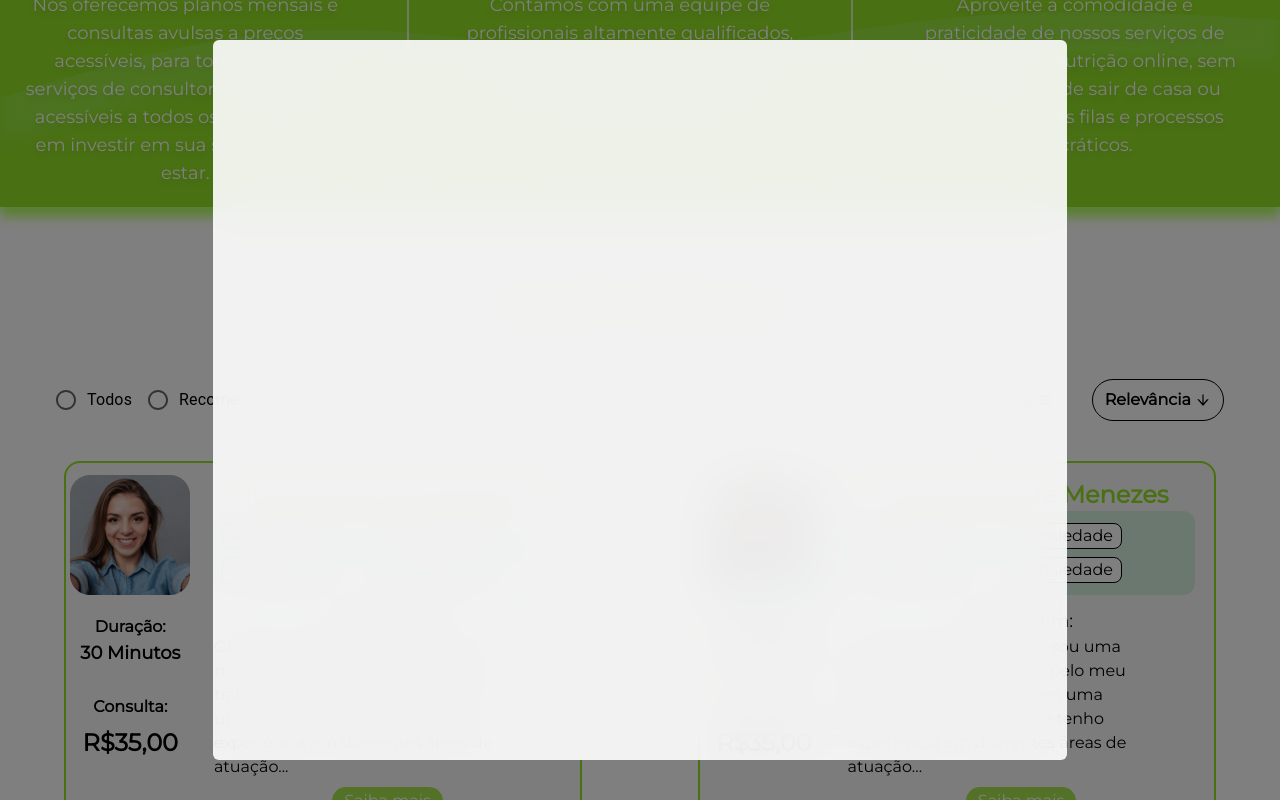
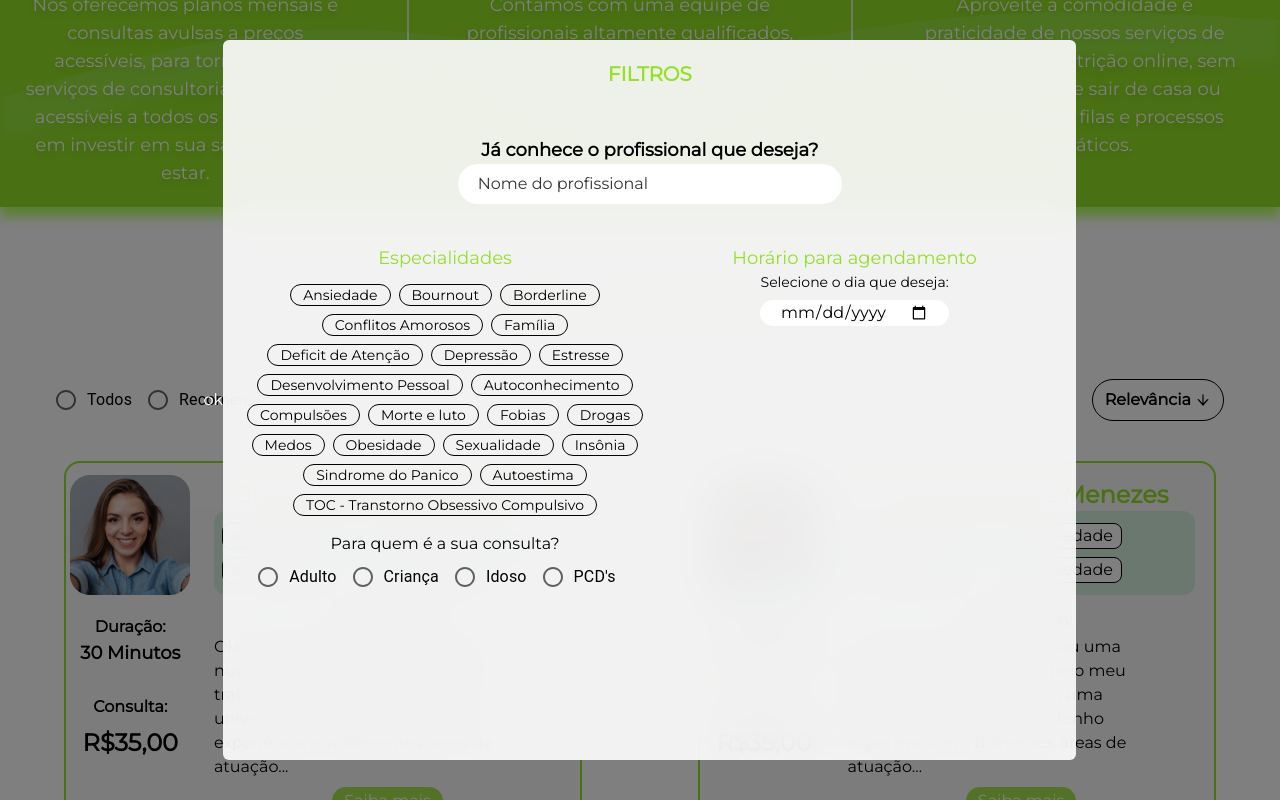
Before and after one commit to Connect-Health/Front-end, a React (Vite) app in the folder Connect Health/: page /nutricao in a window 1280 px wide. Both pictures are taken after a click on the button "Filtros". Shown: the part 727-1527 px from the top of the page. Built offline with nearby package versions, Linux system fonts and the light colour scheme.

Commit message:
filtros quase pronto

```diff
--- a/Connect Health/src/Nutricao/Components/Card.jsx
+++ b/Connect Health/src/Nutricao/Components/Card.jsx
@@ -35,8 +35,8 @@ const Card = () => {
                         <p className=''>Olá! Meu nome é Laysa e sou uma nutricionista apaixonada pelo meu trabalho. Eu me formei em uma universidade renomada e tenho experiência em diferentes áreas de atuação...</p>
                     </div>
 
+
                     <button className='self-center px-3 py-0.5 my-2 rounded-3xl bg-nutri bg-opacity-80 font-medium text-white'>Saiba mais</button>
-
             </div>
         </div>
     </div>
--- a/Connect Health/src/Nutricao/Components/Filtros.jsx
+++ b/Connect Health/src/Nutricao/Components/Filtros.jsx
@@ -12,6 +12,7 @@ import { createTheme, ThemeProvider } from '@mui/material/styles';
 
 import { MdTune } from "react-icons/md"
 import { AiOutlineArrowDown } from "react-icons/ai"
+import FiltrosDetails from './FiltrosDetails';
 
 
 const Filtros = () => {
@@ -76,10 +77,11 @@ const Filtros = () => {
                 <Backdrop
                     sx={{ color: '#fff', zIndex: (theme) => theme.zIndex.drawer + 1 }}
                     open={backdrop}
-                    onClick={handleClose}
+
                 >
+                    <p onClick={handleClose}>ok</p>
                     <div className='w-2/3 h-[90%] bg-white bg-opacity-90 backdrop-blur-xl rounded-md'>
-
+                        <FiltrosDetails />
                     </div>
                 </Backdrop>
 
--- /dev/null
+++ b/Connect Health/src/Nutricao/Components/FiltrosDetails.jsx
@@ -0,0 +1,90 @@
+import React from 'react'
+import Radio from "@mui/material/Radio"
+import RadioGroup from '@mui/material/RadioGroup';
+import FormControl from '@mui/material/FormControl';
+import FormControlLabel from '@mui/material/FormControlLabel';
+import { createTheme, ThemeProvider } from '@mui/material/styles';
+
+
+const FiltrosDetails = () => {
+    const theme = createTheme({
+        palette: {
+            primary: {
+                main: '#94E127',
+            },
+
+        },
+    })
+
+
+  return (
+    <div>
+        <div>
+            <h2 className='text-nutri uppercase text-center text-xl font-bold mt-5'>Filtros</h2>
+        </div>
+
+        <div className='flex flex-col items-center mt-12'>
+            <h2 className='text-center text-[#000] text-lg font-semibold '>Já conhece o profissional que deseja?</h2>
+            <input type="text" placeholder='Nome do profissional' className='w-96 py-2 rounded-3xl pl-5 placeholder:text-[#333] focus:border outline-none focus:border-nutri text-[#000]' />
+        </div>
+
+        <div className='grid grid-cols-2 mx-[2%] mt-10'>
+            <div>
+                <h4 className='text-nutri text-center  text-lg '>Especialidades</h4>
+
+                <div className='flex flex-wrap gap-2 justify-center mt-3'>
+                    <p className='border border-[#000] text-[#000] w-fit rounded-3xl px-3 text-sm'>Ansiedade</p>
+                    <p className='border border-[#000] text-[#000] w-fit rounded-3xl px-3 text-sm'>Bournout</p>
+                    <p className='border border-[#000] text-[#000] w-fit rounded-3xl px-3 text-sm'>Borderline</p>
+                    <p className='border border-[#000] text-[#000] w-fit rounded-3xl px-3 text-sm'>Conflitos Amorosos</p>
+                    <p className='border border-[#000] text-[#000] w-fit rounded-3xl px-3 text-sm'>Família</p>
+                    <p className='border border-[#000] text-[#000] w-fit rounded-3xl px-3 text-sm'>Deficit de Atenção</p>
+                    <p className='border border-[#000] text-[#000] w-fit rounded-3xl px-3 text-sm'>Depressão</p>
+                    <p className='border border-[#000] text-[#000] w-fit rounded-3xl px-3 text-sm'>Estresse</p>
+                    <p className='border border-[#000] text-[#000] w-fit rounded-3xl px-3 text-sm'>Desenvolvimento Pessoal</p>
+                    <p className='border border-[#000] text-[#000] w-fit rounded-3xl px-3 text-sm'>Autoconhecimento</p>
+                    <p className='border border-[#000] text-[#000] w-fit rounded-3xl px-3 text-sm'>Compulsões</p>
+                    <p className='border border-[#000] text-[#000] w-fit rounded-3xl px-3 text-sm'>Morte e luto</p>
+                    <p className='border border-[#000] text-[#000] w-fit rounded-3xl px-3 text-sm'>Fobias</p>
+                    <p className='border border-[#000] text-[#000] w-fit rounded-3xl px-3 text-sm'>Drogas</p>
+                    <p className='border border-[#000] text-[#000] w-fit rounded-3xl px-3 text-sm'>Medos</p>
+                    <p className='border border-[#000] text-[#000] w-fit rounded-3xl px-3 text-sm'>Obesidade</p>
+                    <p className='border border-[#000] text-[#000] w-fit rounded-3xl px-3 text-sm'>Sexualidade</p>
+                    <p className='border border-[#000] text-[#000] w-fit rounded-3xl px-3 text-sm'>Insônia</p>
+                    <p className='border border-[#000] text-[#000] w-fit rounded-3xl px-3 text-sm'>Sindrome do Panico</p>
+                    <p className='border border-[#000] text-[#000] w-fit rounded-3xl px-3 text-sm'>Autoestima</p>
+                    <p className='border border-[#000] text-[#000] w-fit rounded-3xl px-3 text-sm'>TOC - Transtorno Obsessivo Compulsivo</p>
+                </div>
+
+                <div className='flex flex-col items-center'>
+                    <h4 className='text-[#000] text-center mt-4'> Para quem é a sua consulta?</h4>
+
+                    <FormControl>
+                        <RadioGroup
+                            row
+                            aria-labelledby="demo-row-radio-buttons-group-label"
+                            name="row-radio-buttons-group"
+                        >
+                            <ThemeProvider theme={theme}>
+                                <FormControlLabel className='text-[#000]' value="adulto" control={<Radio />} label="Adulto"  />
+                                <FormControlLabel className='text-[#000]' value="crianca" color="primary" control={<Radio />} label="Criança" />
+                                <FormControlLabel className='text-[#000]' value="idoso" color="primary" control={<Radio />} label="Idoso" />
+                                <FormControlLabel className='text-[#000]' value="pcd" color="primary" control={<Radio />} label="PCD's" />
+
+                            </ThemeProvider>
+                        </RadioGroup>
+                    </FormControl>
+                </div>
+            </div>
+
+            <div className='flex flex-col items-center'>
+                <h4 className='text-nutri text-center text-lg  '>Horário para agendamento</h4>
+                <p className='text-center text-[#000] text-sm'>Selecione o dia que deseja:</p>
+                <input type="date" name="" id="" className='text-[#000] rounded-3xl px-5 mt-2'/>
+            </div>
+        </div>
+    </div>
+  )
+}
+
+export default FiltrosDetails
```
